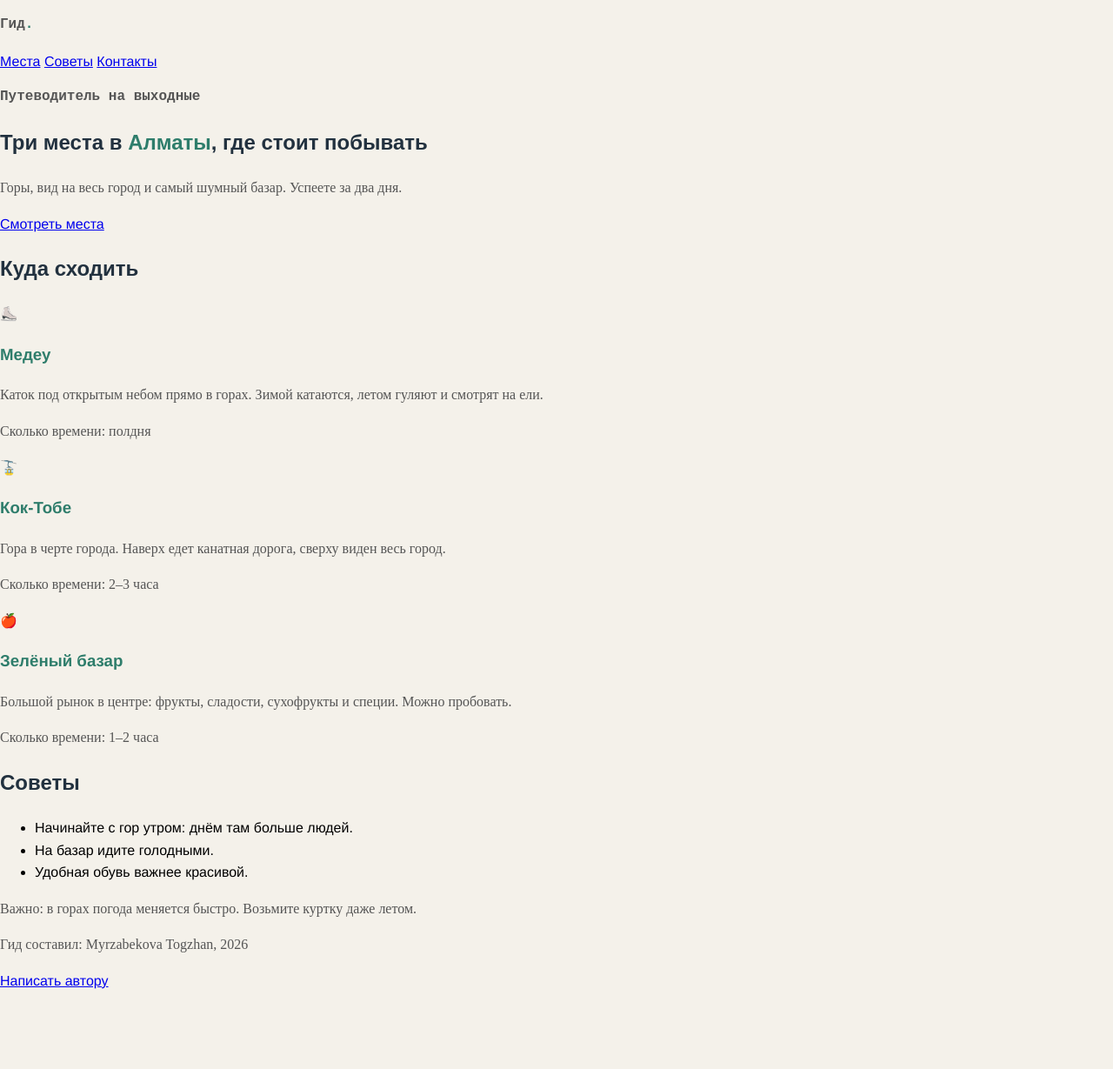
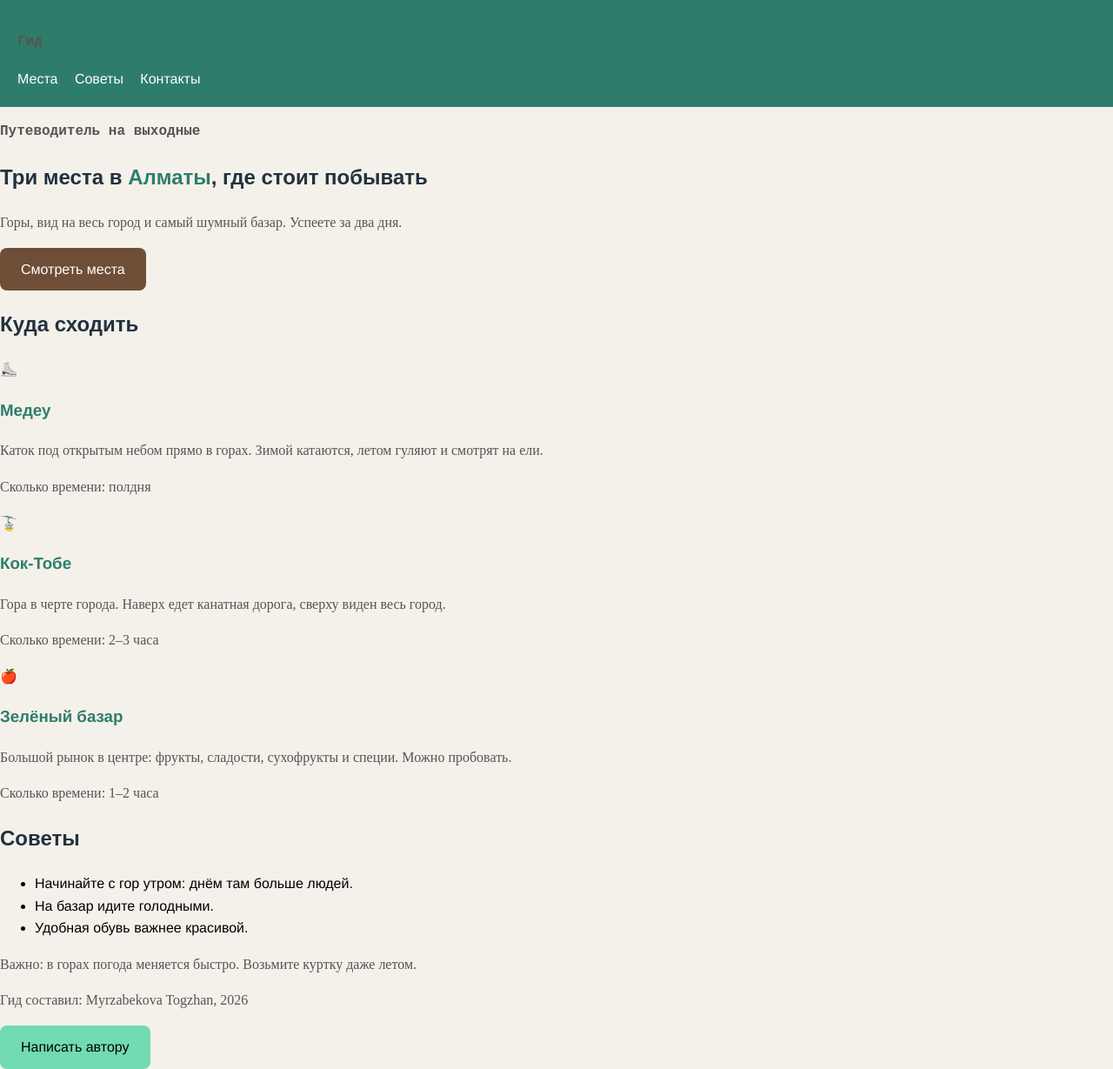
Before and after one commit to myrzabekovatogzhan05-tech/city-guide02, a plain HTML site: page index.html in a window 1280 px wide. Shown: the whole page at 87% size. Before the commit the page ends 1141 px from the top, so only its background shows below. Drawn offline with Linux system fonts and the light colour scheme.

Commit message:
added button styles

```diff
--- a/style.css
+++ b/style.css
@@ -28,3 +28,32 @@ p {
   font-family: "Courier New", monospace;
   font-weight: 600;
 }
+a {
+  text-decoration: none;
+}
+.site-header {
+  background-color: #2e7d6b;
+  color: #fff;
+  padding: 20px;
+}
+.menu a {
+  color: #fff;
+  margin-right: 15px;
+}
+.button {
+  display: inline-block;
+  padding: 12px 24px;
+  border-radius: 8px;
+  background-color: #6f4e37;
+  color: #ffffff;
+  text-decoration: none;
+}
+.button-outline {
+  display: inline-block;
+  padding: 12px 24px;
+  border-radius: 8px;
+  background-color: #72dbb2;
+  border: 2px solid #rgb(139, 199, 139);
+  color: black;
+  text-decoration: none;
+}
```
